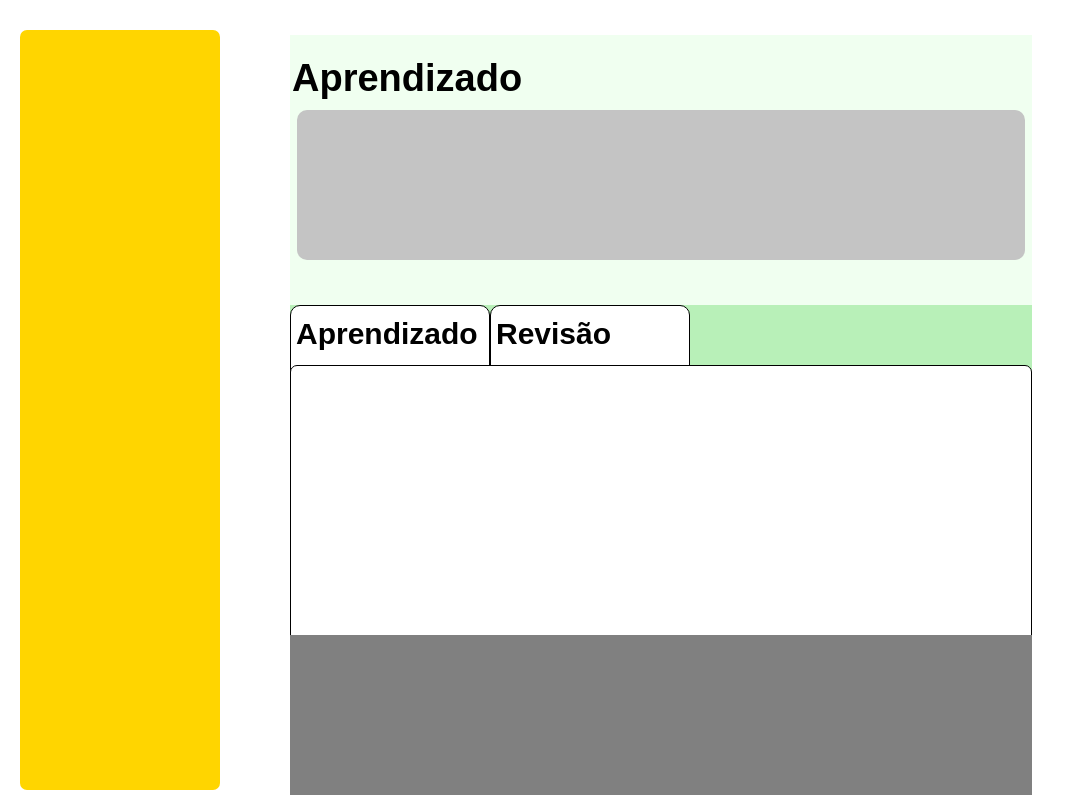
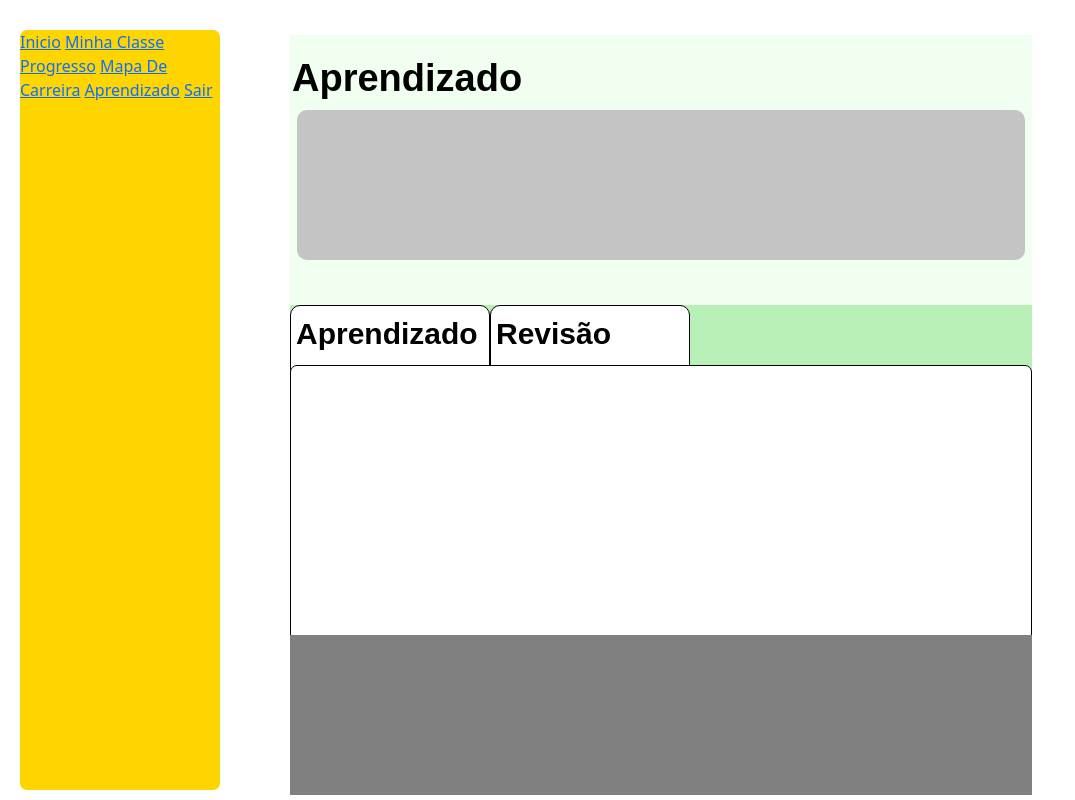
Before and after one commit to LucasFrigo/bauen, a Django app: template bauen/templates/aprendizado.html in a window 1280 px wide. Shown: the whole page, without its empty margins (0-1075 px from the left). Run offline with Django 3.2, Linux system fonts and the light colour scheme; the template is opened without the code that fills it, so the values that code supplies are empty.

Commit message:
pagina aprendizado

```diff
--- a/bauen/templates/aprendizado.html
+++ b/bauen/templates/aprendizado.html
@@ -12,7 +12,7 @@
 <body>
 
 <div class="lay-white">
-<div class="sub_center">
+ <div class="sub_center">
     <div class="upper_center">
         <span class="txt_aprend">Aprendizado</span>
         <div class="upper_gray"></div>
@@ -22,30 +22,23 @@
         <div class="aba_aprend"><span class="span_aba1">Aprendizado</span></div>
         <div class="aba_rev"><span class="span_aba1">Revisão</span></div>
         <div class="campo_abas"></div>
+    </div>
+ </div>
 
+ <div class="bar_left_ye">
+    <div class="campo_ye">
+        <a class="anima_link link_inicio">Inicio</a>
+        <a class="anima_link link_Mclasse">Minha Classe</a>
+        <a class="anima_link link_Prog">Progresso</a>
+        <a class="anima_link link_Carr">Mapa De Carreira</a>
+        <a class="anima_link link_Aprend">Aprendizado</a>
+        <a class="anima_link link_Sair">Sair</a>
+    </div>
+  </div>
+    <div class="bar_right_white">
 
 
     </div>
-
-</div>
-
-
-<div class="bar_left_ye">
- <div class="campo_ye"> </div>
-
-
-
-</div>
-
-
-
-
-
-
-
-
-
-
 </div>
 
 
```
